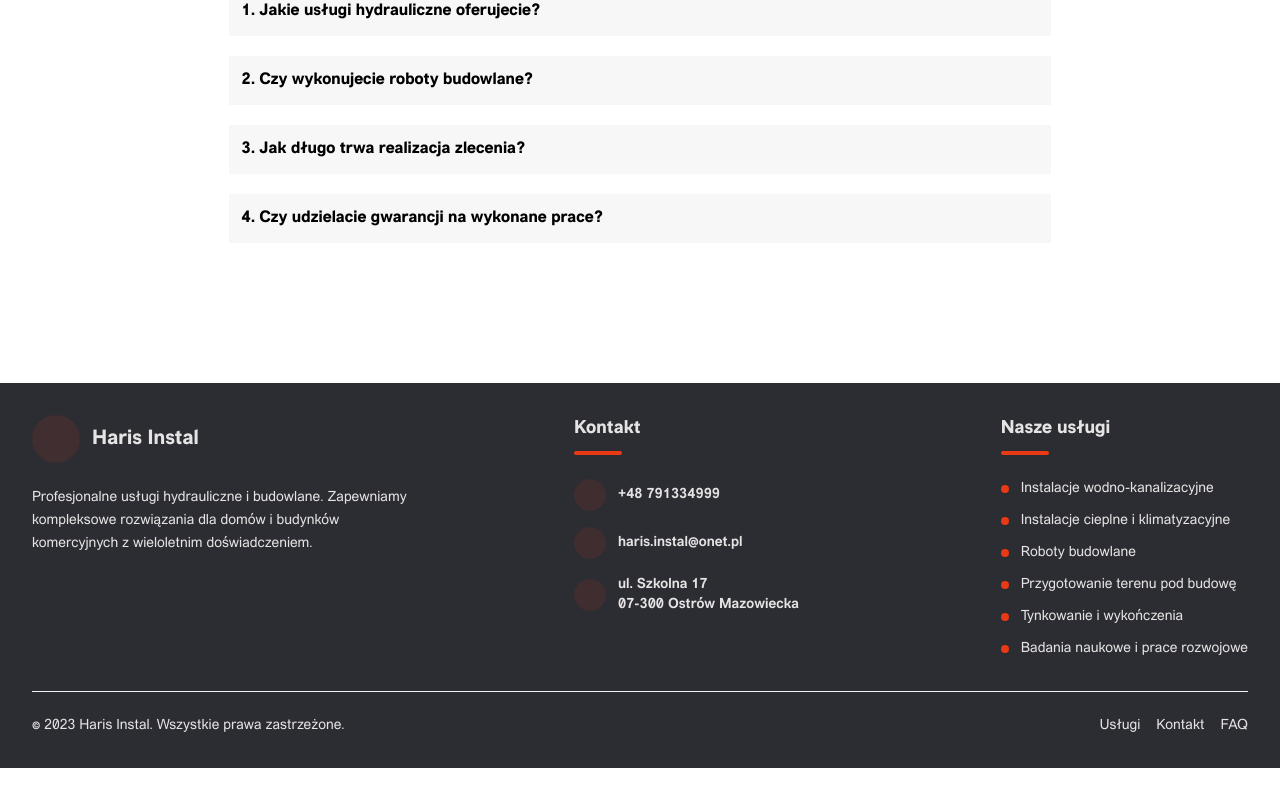
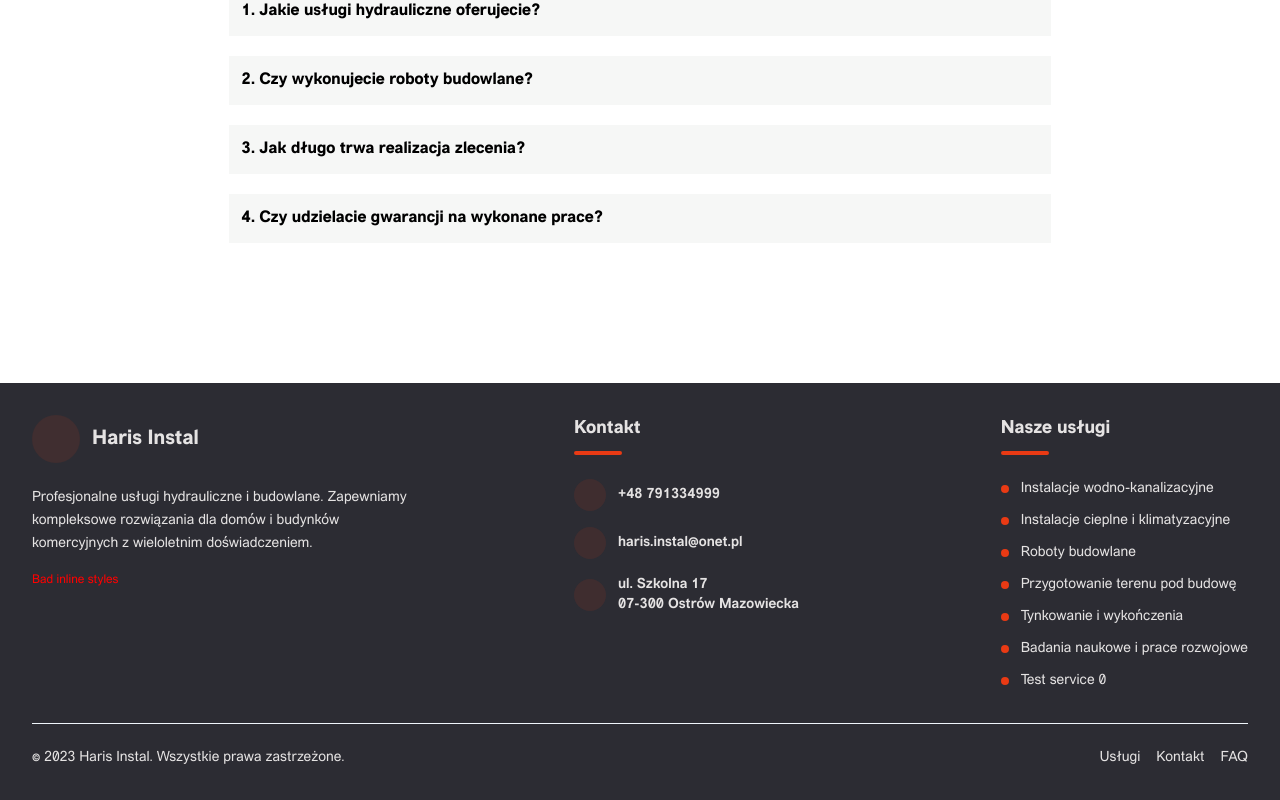
Before and after one commit to gromen/haris-instal, a Next.js app: page / in a window 1280 px wide. Shown: the part 3929-4729 px from the top of the page. Before the commit the page ends 4697 px from the top, so only its background shows below. Built offline with nearby package versions, Linux system fonts and the light colour scheme; some icons are missing.

Commit message:
refactor: address bad practices in Footer component by removing unused imports, console logs, and improving state management

```diff
--- a/components/Footer/Footer.tsx
+++ b/components/Footer/Footer.tsx
@@ -6,7 +6,31 @@ import {
   FaScrewdriverWrench,
 } from 'react-icons/fa6';
 
+// Bad practice: unused import
+import { useState, useEffect } from 'react';
+
+// Bad practice: console.log in production code
+console.log('Footer component loaded');
+
+// Bad practice: var instead of const/let
+var globalCounter = 0;
+
 export default function Footer() {
+  // Bad practice: function inside component (will recreate on every render)
+  function badFunction() {
+    return 'bad';
+  }
+
+  // Bad practice: direct DOM manipulation
+  if (typeof window !== 'undefined') {
+    document.getElementById('bad-element')?.setAttribute('data-test', 'bad');
+  }
+
+  // Bad practice: missing dependency array in useEffect
+  useEffect(() => {
+    globalCounter++;
+  });
+
   return (
     <footer className="mt-10 w-full bg-secondary text-gray-500 lg:mt-20">
       <div className="container mx-auto p-4 lg:p-8">
@@ -24,6 +48,10 @@ export default function Footer() {
               kompleksowe rozwiązania dla domów i budynków komercyjnych z
               wieloletnim doświadczeniem.
             </p>
+            {/* Bad practice: inline styles instead of Tailwind classes */}
+            <div style={{ color: 'red', fontSize: '12px' }}>
+              Bad inline styles
+            </div>
           </div>
 
           {/* Kontakt i Usługi - przy prawej krawędzi */}
@@ -101,6 +129,11 @@ export default function Footer() {
                   <div className="mr-3 h-2 w-2 rounded-full bg-primary"></div>
                   Badania naukowe i prace rozwojowe
                 </li>
+                {/* Bad practice: hardcoded values and magic numbers */}
+                <li className="flex items-center" key={Math.random()}>
+                  <div className="mr-3 h-2 w-2 rounded-full bg-primary"></div>
+                  Test service {globalCounter}
+                </li>
               </ul>
             </div>
           </div>
```
